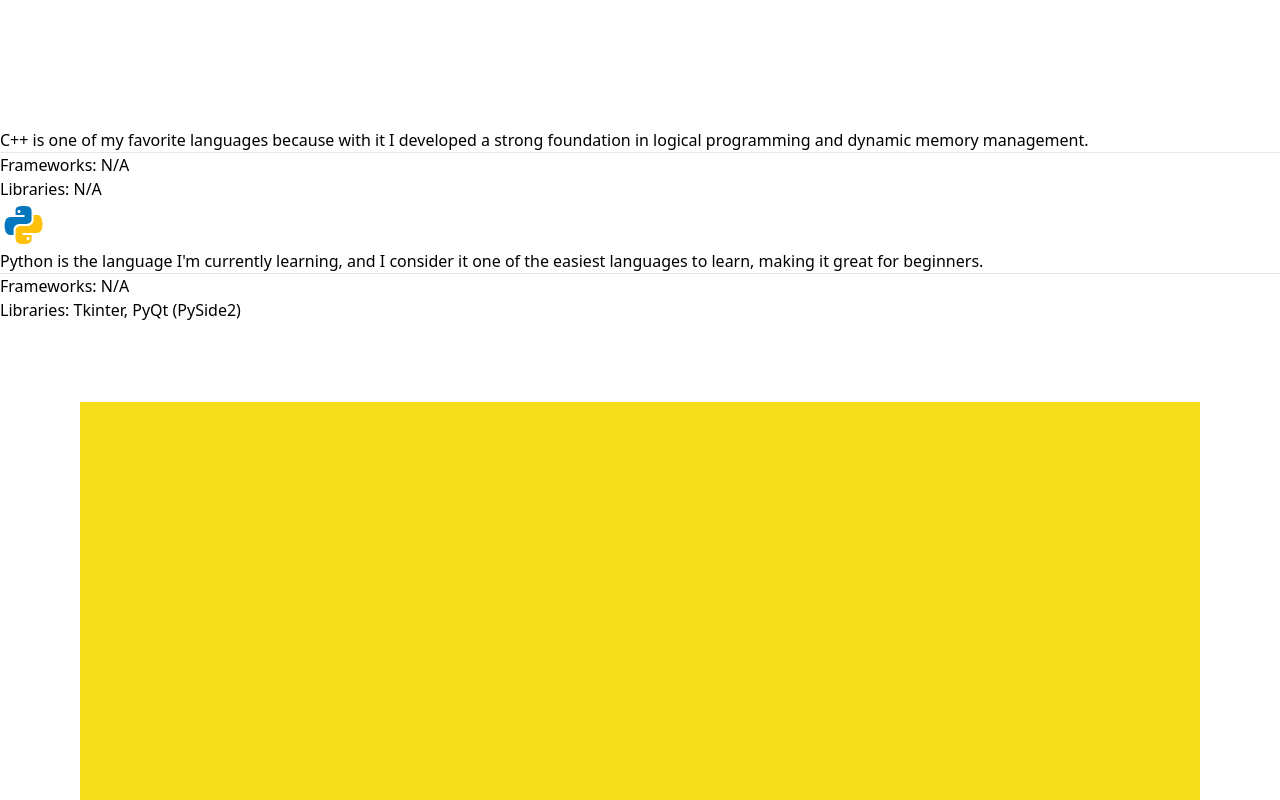
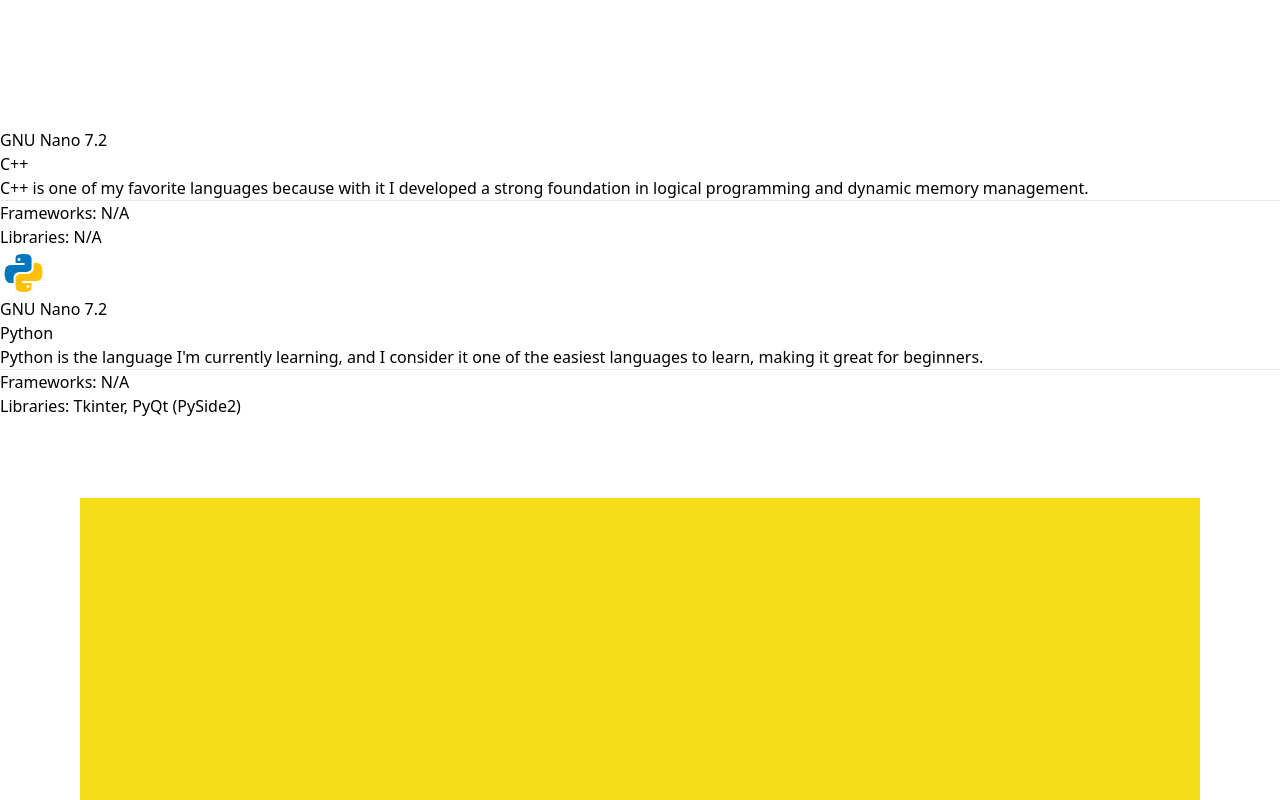
Before and after one commit to ChristianFLozano/Portfolio, a React (Vite) app: page / in a window 1280 px wide. Shown: the part 2700-3500 px from the top of the page. Built offline with nearby package versions, Linux system fonts and the light colour scheme.

Commit message:
about me completed?

```diff
--- a/src/components/AboutMe.jsx
+++ b/src/components/AboutMe.jsx
@@ -16,11 +16,11 @@ export default function AboutMe(){
         frameworks, libraries like the following:
         </p>
 
-        <ul className="flex md:grid md:grid-cols-3 gap-4 flex-col mt-3 ">
+        <ul className="flex md:grid lg:grid-cols-3 gap-4 flex-col mt-3 mb-3">
             {lenguages.map(lenguage=>{
                 return <Lenguage
                     key={lenguage.id}
-                    nameis={lenguage.lenguage}
+                    nameis={lenguage.name}
                     image={lenguage.image}
                     description={lenguage.description}
                     frameworks={lenguage.frameworks}
@@ -28,6 +28,31 @@ export default function AboutMe(){
                 />
             })}
         </ul>
+        <p className="text-gray-300 font-mono text-sm sm:text-base md:text-base lg:text-lg xl:text-lg 2xl:text-xl text-justify">
+            Like person, I consider myself a good individual because I enjoy helping others whenever I can.
+            I value empathy, teamwork, and responsibility, which drive me in both my personal and professional life.
+            Outside of programming. I enjoy:
+        </p>
+        <ul className="text-gray-300 font-mono text-sm sm:text-base md:text-base lg:text-lg xl:text-lg 2xl:text-xl text-justify mt-4 mb-4">
+            <li>
+            ⚽ Playing and watching soccer, specially I am fan of CD Guadalajara.
+            </li>
+            <li>
+            🌎 Searching topics about the past of the world like dinosaurs also biomes and things about space.
+            </li>
+            <li>
+            🎵 Listening music everyday in special regional mexican.
+            </li>
+            <li>
+            🎮 Playin videogames such as Minecraft, Forntite and anothers with my friends.
+            </li>
+        </ul>
+        <p className="text-gray-300 font-mono text-sm sm:text-base md:text-base lg:text-lg xl:text-lg 2xl:text-xl text-justify">
+            My goal is to grow both as a developer and as a person, always striving to make a positive impact on the world.
+        </p>
+        <h3 className="text-gray-300 font-mono text-center text-lg sm:text-xl md:text-2xl lg:text-3xl xl:text-4xl 2xl:text-4xl mt-4">
+            "I BELIEVE THAT ALL IS POSSIBLE"
+        </h3>
 
     </section>
     </>
--- a/src/components/Lenguage.jsx
+++ b/src/components/Lenguage.jsx
@@ -4,11 +4,20 @@ import { motion } from "motion/react"
 export default function Lenguage(props){
 
     return <>
-        <motion.div className="h-auto w-auto bg-zinc-950 text-white p-2 grid grid-cols-[.8fr_4fr] rounded-xl "
+        <motion.div className="h-auto w-auto bg-zinc-950 text-white p-2 grid grid-cols-[.8fr_4fr] shadow-2xl shadow-gray-800 rounded-xl "
             whileHover={{scale:1.04}}
         >
             <img className="w-8/12" src={props.image} alt="cpp icon" />
             <div className="border-gray-400 border-2 p-1 border-dashed rounded-lg text-xl">
+                <div className="w-full h-6 bg-white grid grid-cols-[1fr_1fr] sm:grid-cols-[.5fr_1fr] grid-rows-1 font-mono text-black text-[11px] md:text-[15px] text-center items-center">
+                    <div>
+                        <p>GNU Nano 7.2</p>
+                    </div>
+                    <div>
+                        <p>{props.nameis}</p>
+                    </div>
+
+                </div>
                 <p className="text-gray-300 font-mono text-sm sm:text-base md:text-base lg:text-lg xl:text-lg 2xl:text-xl text-justify">
                     {props.description}
                 </p>
@@ -17,6 +26,14 @@ export default function Lenguage(props){
                     Frameworks: {props.frameworks} <br />
                     Libraries: {props.libraries}
                 </p>
+                <motion.div
+                whileInView={{opacity:[1, 0, 1]}}
+                transition={{
+                    duration: 1.5,
+                    repeat: Infinity,
+                    repeatType: 'loop'
+                }}
+                className="bg-white w-2 h-4"></motion.div>
             </div>
         </motion.div>
     </>
--- a/src/maps/lenguage.js
+++ b/src/maps/lenguage.js
@@ -6,6 +6,7 @@ import icon_postgresql from '../assets/postgresql.svg';
 const languages = [
     {
         id: 1,
+        name: 'C++',
         image: icon_cpp,
         frameworks: 'N/A',
         libraries: 'N/A',
@@ -13,6 +14,7 @@ const languages = [
     },
     {
         id: 2,
+        name:'Python',
         image: icon_python,
         frameworks: 'N/A',
         libraries: 'Tkinter, PyQt (PySide2)',
@@ -20,6 +22,7 @@ const languages = [
     },
     {
         id: 3,
+        name:'JavaScript',
         image: icon_js,
         frameworks: 'Express.js, React native',
         libraries: 'React.js, React Router, Motion, Alert.js, Chart.js, JsPDF, Supabase, JWT.',
@@ -27,6 +30,7 @@ const languages = [
     },
     {
         id: 4,
+        name:'PostgreSQL',
         image: icon_postgresql,
         frameworks: 'N/A',
         libraries: 'N/A',
```
